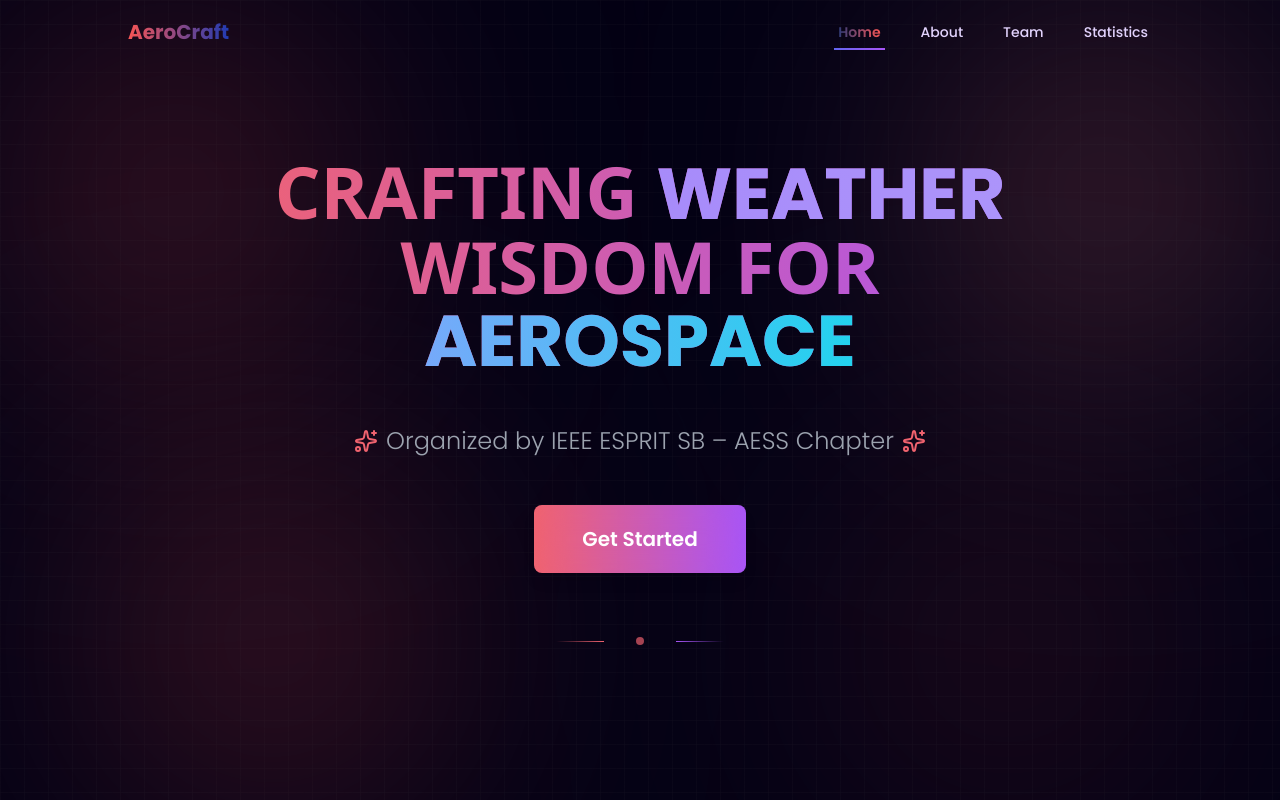
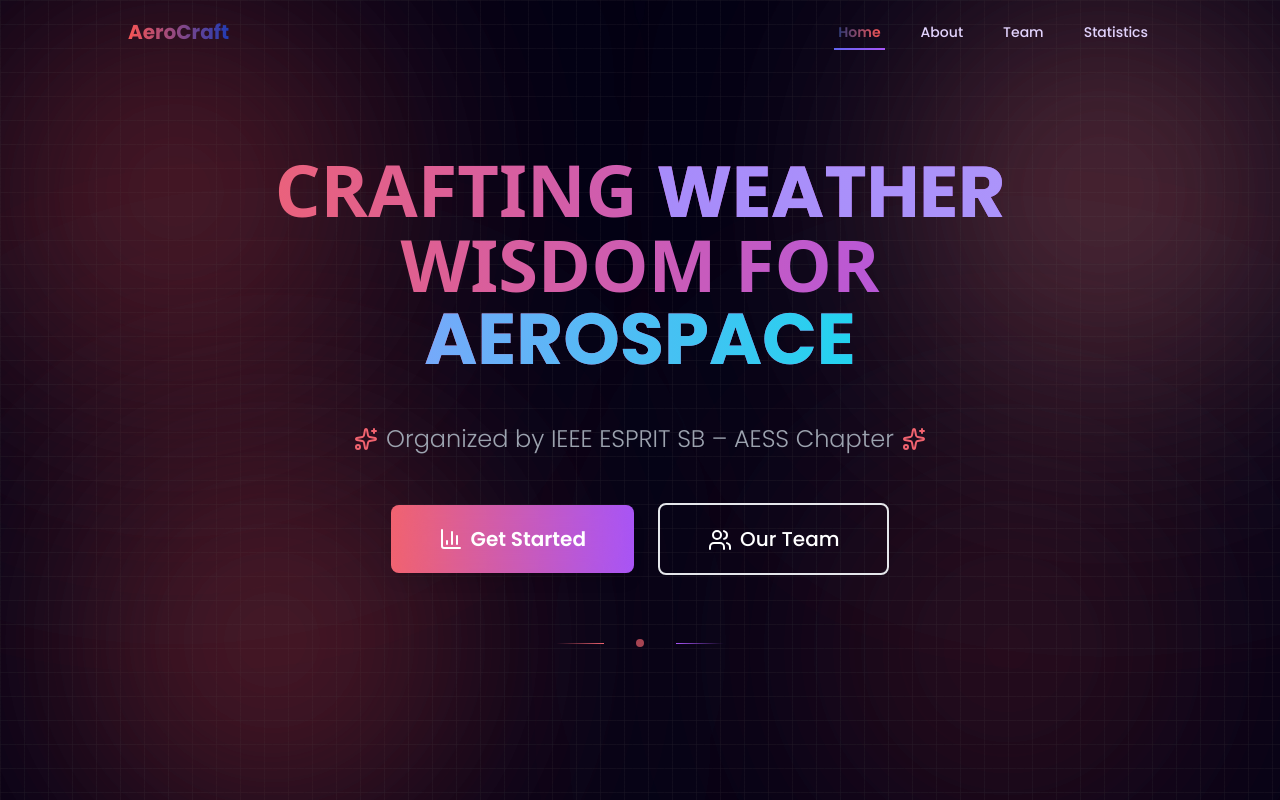
Before and after one commit to kammounmedaziz/AeroCraft, a React (Vite) app: page / in a window 1280 px wide. Both pictures are taken after a click on the link "Specification Book". Shown: the top 800 px of the page. Built offline with nearby package versions, Linux system fonts and the light colour scheme.

Commit message:
start team page

```diff
--- a/src/Pages/Home.jsx
+++ b/src/Pages/Home.jsx
@@ -1,5 +1,5 @@
-import  { useState, useEffect, useRef } from 'react';
-import { Sparkles } from 'lucide-react';
+import { useState, useEffect, useRef } from 'react';
+import { Sparkles, BarChart3, Users } from 'lucide-react';
 
 const AnimatedBackground = () => {
   const blobRefs = useRef([])
@@ -77,8 +77,22 @@
     };
   }, []);
 
+  // Navigation functions
+  const handleGetStarted = () => {
+    // For React Router, you would use: navigate('/statistics')
+    // For now, using window.location for demonstration
+    window.location.href = '#Statistics';
+  };
+
+  const handleTeamClick = () => {
+    // For React Router, you would use: navigate('/team')
+    // For now, using window.location for demonstration
+    window.location.href = '#Team';
+  };
+
   return (
     <div id="Home" className="min-h-screen flex items-center justify-center px-4 relative overflow-hidden">
+      <AnimatedBackground />
 
       {/* Main content container */}
       <div className="text-center z-10 relative max-w-5xl mx-auto px-[5%]">
@@ -112,9 +126,11 @@
           <Sparkles className="w-5 h-5 md:w-6 md:h-6 text-[#f1636f]" />
         </p>
 
-        {/* Call-to-action button matching About page style */}
-        <div className="flex flex-col lg:flex-row items-center justify-center gap-4 lg:gap-4">
+        {/* Call-to-action buttons */}
+        <div className="flex flex-col lg:flex-row items-center justify-center gap-4 lg:gap-6">
+          {/* Get Started Button */}
           <button
+            onClick={handleGetStarted}
             className={`
               w-full lg:w-auto px-8 py-4 md:px-12 md:py-5 text-lg md:text-xl font-semibold text-white
               bg-gradient-to-r from-[#f1636f] to-[#a855f7] hover:from-[#e55a66] hover:to-[#9333ea]
@@ -131,11 +147,32 @@
 
             {/* Button content */}
             <span className="relative z-10 flex items-center justify-center gap-2">
+              <BarChart3 className="w-5 h-5 md:w-6 md:h-6" />
               Get Started
             </span>
 
             {/* Hover shine effect */}
             <div className="absolute inset-0 -translate-x-full group-hover:translate-x-full transition-transform duration-700 bg-gradient-to-r from-transparent via-white/20 to-transparent skew-x-12"></div>
+          </button>
+
+          {/* Team Button */}
+          <button
+            onClick={handleTeamClick}
+            type="button"
+            className={`
+              w-full lg:w-auto px-8 py-4 md:px-12 md:py-5 text-lg md:text-xl font-medium
+              rounded-lg border-2 border-gray-200 bg-transparent text-white shadow-sm
+              hover:bg-white/10 focus:outline-none focus:bg-white/10
+              disabled:opacity-50 disabled:pointer-events-none
+              transition-all duration-300 hover:scale-105
+              ${isVisible ? 'opacity-100 translate-y-0' : 'opacity-0 translate-y-8'}
+            `}
+            style={{
+              transitionDelay: '700ms'
+            }}
+          >
+            <Users className="w-5 h-5 md:w-6 md:h-6 inline mr-2" />
+            Our Team
           </button>
         </div>
 
```
